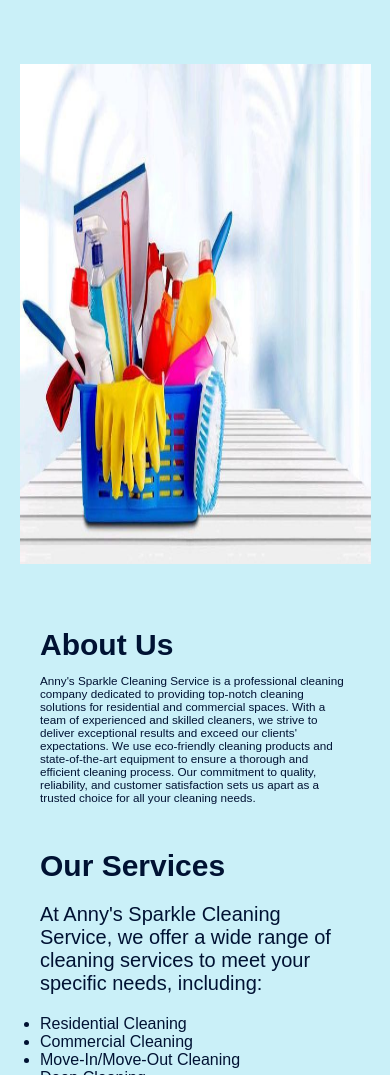
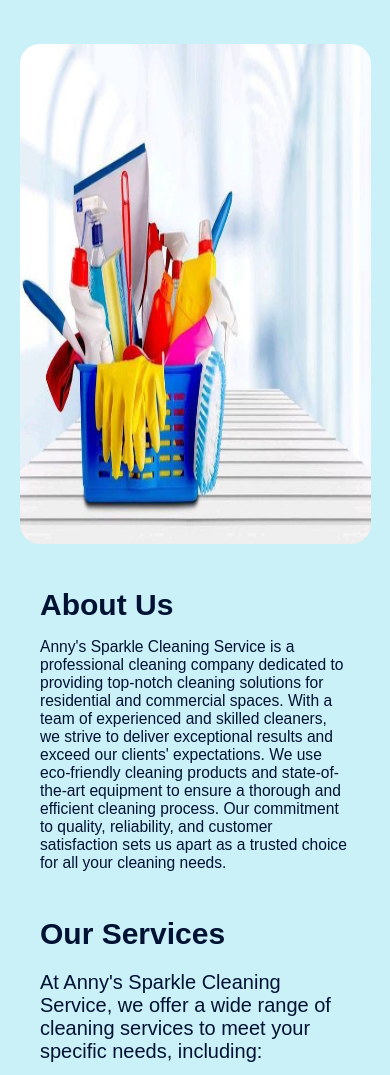
Before and after one commit to OLosdante/Anny-s-sparkle, a plain HTML site: page index.html in a window 390 px wide. Shown: the part 797-1872 px from the top of the page. Drawn offline with Linux system fonts and the light colour scheme; a web font is replaced by a local one.

Commit message:
Update style.css

```diff
--- a/style.css
+++ b/style.css
@@ -220,10 +220,8 @@
     .headimg, .aboutimg1 {
         width: 90%;
         height: 500px;
-        padding: 0 20px 60px 20px;
+        margin: 0 20px 40px 20px;
         border-radius: 20px !important;
-        border-bottom-left-radius: 20px !important;
-        border-bottom-right-radius: 20px !important;
     }
     .headp {
         font-size: 4vw;
@@ -236,7 +234,7 @@
         margin-bottom: 0;
     }
     .aboutp {
-        font-size: 3vw;
+        font-size: 4vw;
     }
     .serviceh {
         padding-bottom: 0;
```
